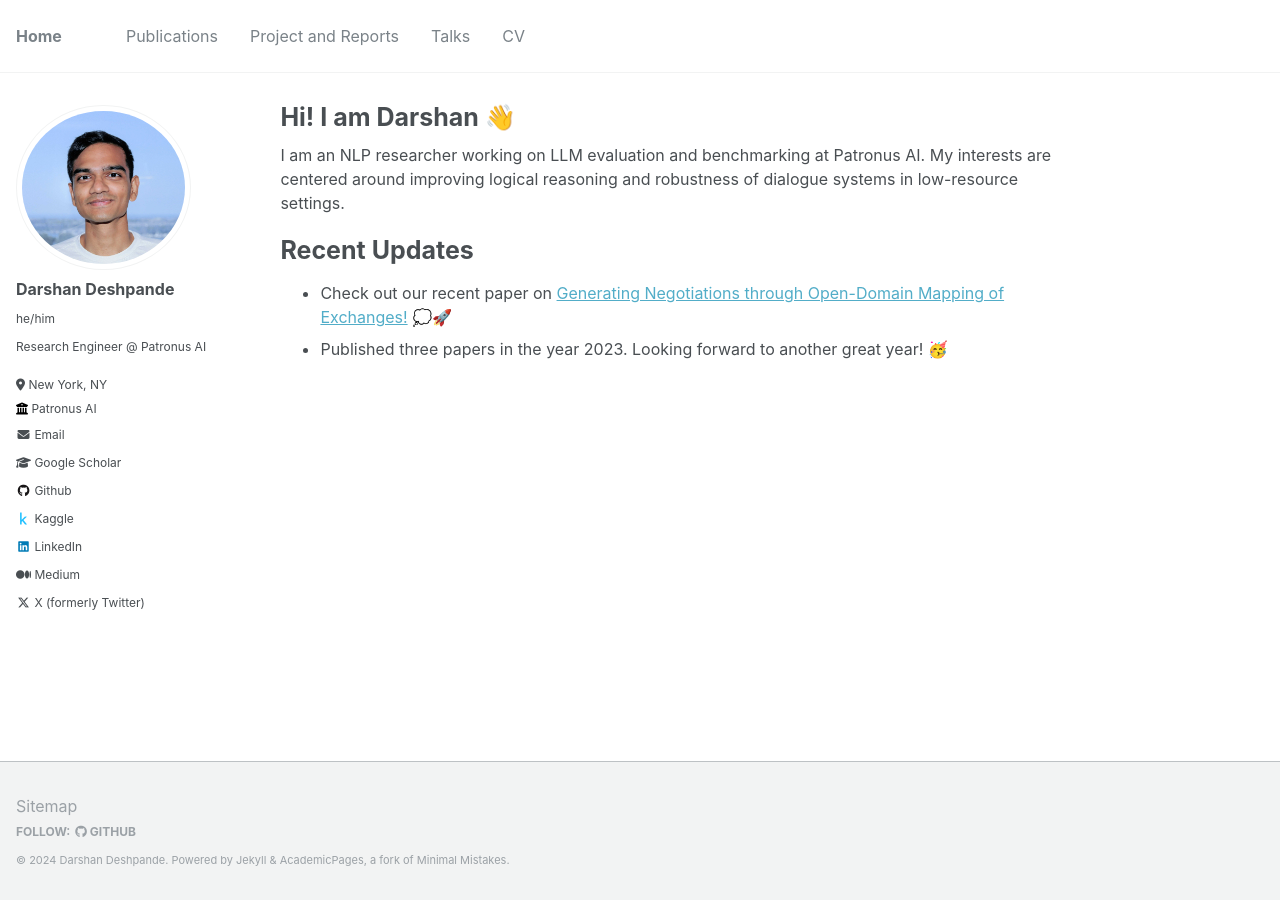
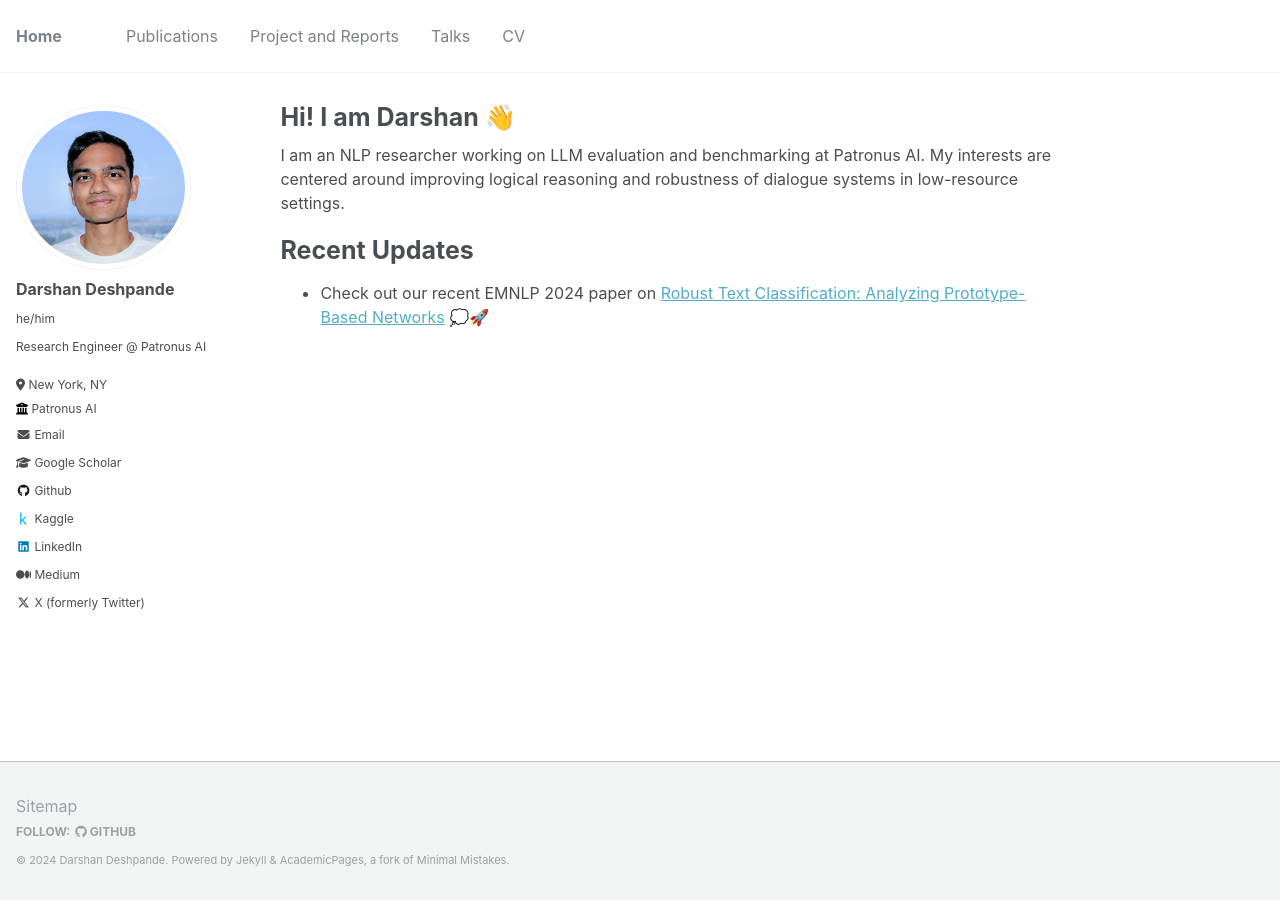
Before and after one commit to DarshanDeshpande/darshandeshpande.github.io, a Jekyll site: the page built from _pages/about.md, in a window 1280 px wide. Built offline with Jekyll 4.4.1, drawn with Linux system fonts in a browser that asks for light colours.

Commit message:
Update about.md

```diff
--- a/_pages/about.md
+++ b/_pages/about.md
@@ -12,5 +12,4 @@ I am an NLP researcher working on LLM evaluation and benchmarking at Patronus AI
 Recent Updates
 =====
 
-* Check out our recent paper on <a href="https://arxiv.org/abs/2406.10764">Generating Negotiations through Open-Domain Mapping of Exchanges!</a> 💭🚀
-* Published three papers in the year 2023. Looking forward to another great year! 🥳
+* Check out our recent EMNLP 2024 paper on <a href="https://arxiv.org/abs/2311.06647">Robust Text Classification: Analyzing Prototype-Based Networks</a> 💭🚀
```
